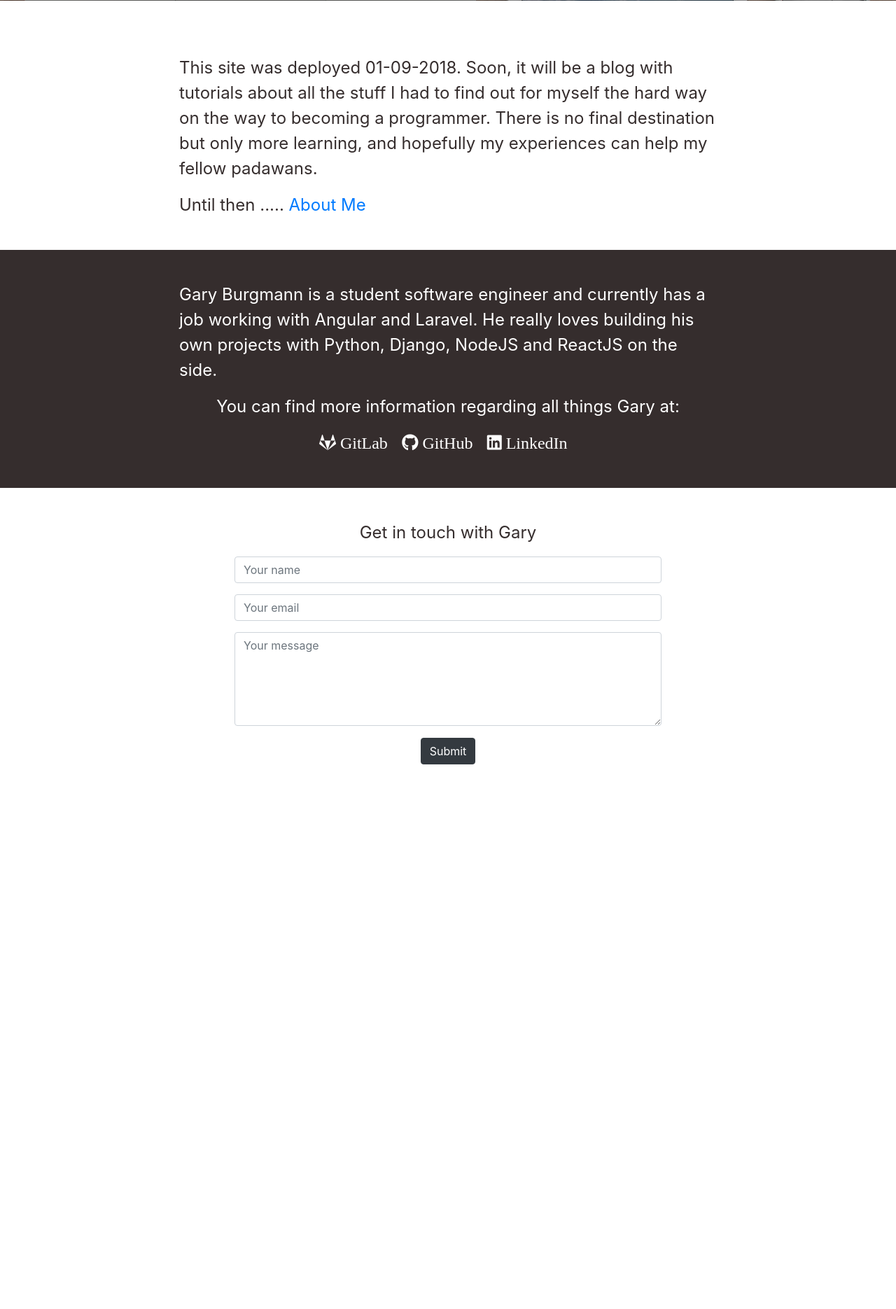
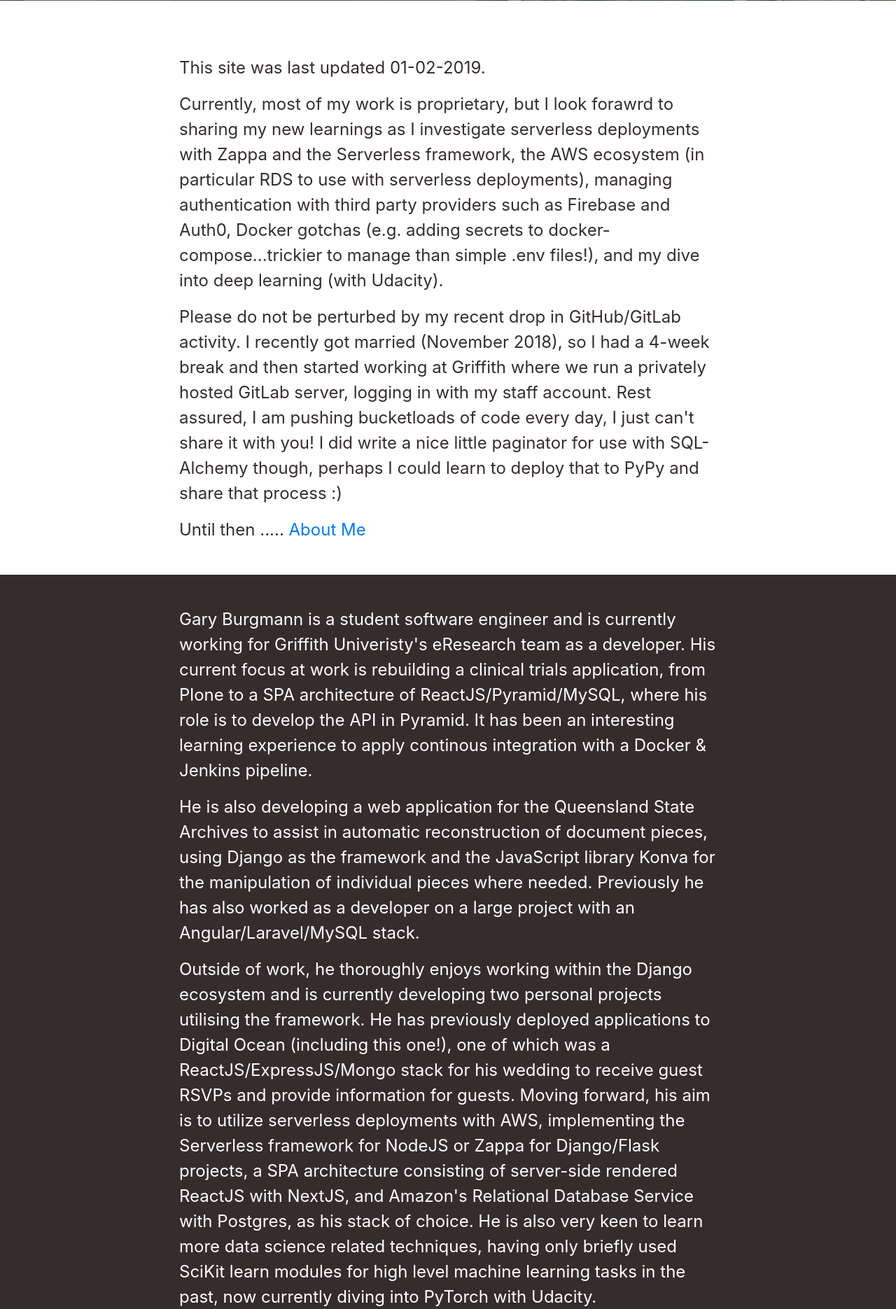
Before and after one commit to garyburgmann/garyburgmann.me, a Django app: page / in a window 1280 px wide. Shown: the part 362-2232 px from the top of the page at 70% size. Before the commit the page ends 1454 px from the top, so only its background shows below. Run offline with Django 3.2, Linux system fonts and the light colour scheme; some libraries are stand-ins or nearby versions.

Commit message:
updated index page information to reflect current work and activities

```diff
--- a/webapp/templates/webapp/index.html
+++ b/webapp/templates/webapp/index.html
@@ -15,10 +15,25 @@
   <div class="section-text">
 
     <p>
-      This site was deployed 01-09-2018. Soon, it will be a blog with tutorials
-      about all the stuff I had to find out for myself the hard way on the way
-      to becoming a programmer. There is no final destination but only more
-      learning, and hopefully my experiences can help my fellow padawans.
+      This site was last updated 01-02-2019.
+    </p>
+
+    <p>
+      Currently, most of my work is proprietary,
+      but I look forawrd to sharing my new learnings as I investigate serverless deployments
+      with Zappa and the Serverless framework, the AWS ecosystem (in particular RDS to use
+      with serverless deployments), managing authentication with third party providers such
+      as Firebase and Auth0, Docker gotchas (e.g. adding secrets to docker-compose...trickier
+      to manage than simple .env files!), and my dive into deep learning (with Udacity).
+    </p>
+
+    <p>
+      Please do not be perturbed by my recent drop in GitHub/GitLab activity. I recently got
+      married (November 2018), so I had a 4-week break and then started working at Griffith where
+      we run a privately hosted GitLab server, logging in with my staff account. Rest assured,
+      I am pushing bucketloads of code every day, I just can't share it with you! I did write a
+      nice little paginator for use with SQL-Alchemy though, perhaps I could learn to deploy that
+      to PyPy and share that process :)
     </p>
 
     <p>
@@ -32,8 +47,33 @@
   <div class="section-text">
 
     <p>
-      Gary Burgmann is a student software engineer and currently has a job working with Angular and Laravel. He really loves building his own projects with Python, Django, NodeJS and ReactJS on the side.
+      Gary Burgmann is a student software engineer and is currently working for Griffith Univeristy's
+      eResearch team as a developer. His current focus at work is rebuilding a clinical trials
+      application, from Plone to a SPA architecture of ReactJS/Pyramid/MySQL, where his role is to
+      develop the API in Pyramid. It has been an interesting learning experience to apply continous
+      integration with a Docker & Jenkins pipeline.
     </p>
+
+    <p>
+      He is also developing a web application for the Queensland State Archives to assist
+      in automatic reconstruction of document pieces, using Django as the framework and the
+      JavaScript library Konva for the manipulation of individual pieces where needed. Previously
+      he has also worked as a developer on a large project with an Angular/Laravel/MySQL stack.
+    </p>
+
+    <p>
+      Outside of work, he thoroughly enjoys working within the Django ecosystem and is currently
+      developing two personal projects utilising the framework. He has previously deployed applications
+      to Digital Ocean (including this one!), one of which was a ReactJS/ExpressJS/Mongo stack for
+      his wedding to receive guest RSVPs and provide information for guests. Moving forward, his aim
+      is to utilize serverless deployments with AWS, implementing the Serverless framework for NodeJS
+      or Zappa for Django/Flask projects, a SPA architecture consisting of server-side rendered ReactJS
+      with NextJS, and Amazon's Relational Database Service with Postgres, as his stack of choice. He
+      is also very keen to learn more data science related techniques, having only briefly used SciKit
+      learn modules for high level machine learning tasks in the past, now currently diving into PyTorch
+      with Udacity.
+    </p>
+
     <p class="text-center">
       You can find more information regarding all things Gary at:
     </p>
@@ -72,7 +112,7 @@
         <div class="form-group">
           <textarea name="your_message" rows="5" class="form-control" placeholder="Your message" id="id_your_message" required></textarea>
         </div>
-        <button type="submit" class="btn btn-dark">Submit</button>
+        <button type="submit" class="btn btn-dark btn-block">Submit</button>
       </form>
 
       {% if form_success %}
```
